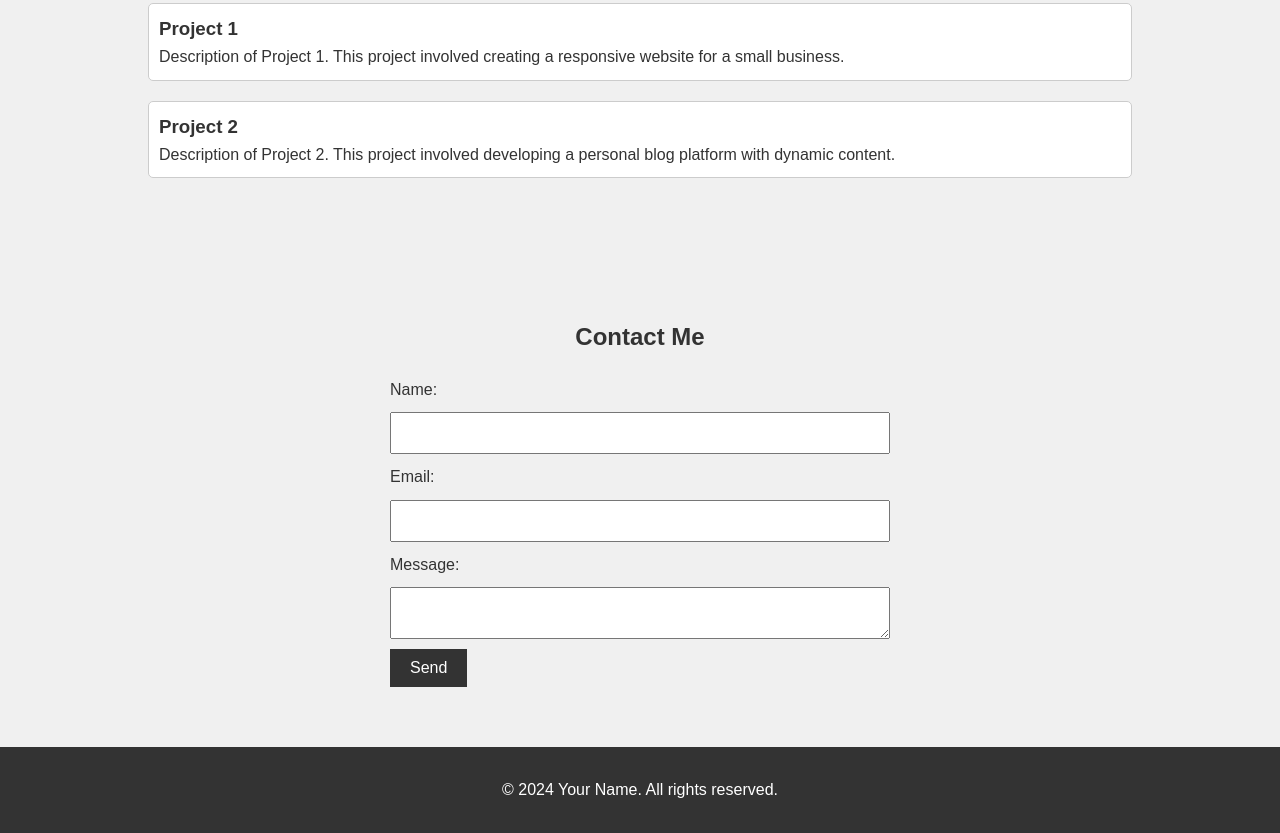
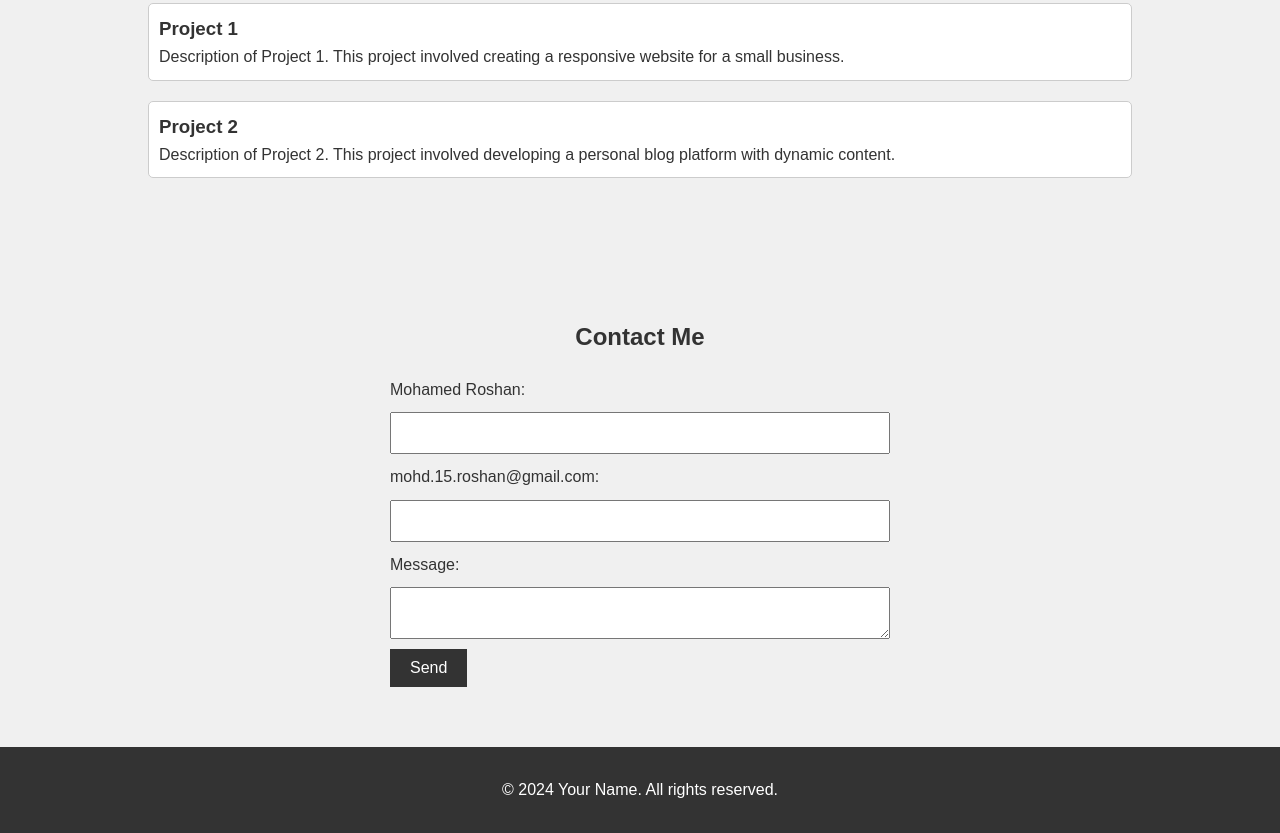
Before and after one commit to MohamedRoshan/MohamedRoshan.github.io, a plain HTML site: page index.html in a window 1280 px wide. Shown: the part 638-1471 px from the top of the page. Drawn offline with Linux system fonts and the light colour scheme.

Commit message:
Update index.html

```diff
--- a/index.html
+++ b/index.html
@@ -158,9 +158,9 @@
         <div class="container">
             <h2>Contact Me</h2>
             <form action="#" method="POST">
-                <label for="name">Name:</label>
+                <label for="name">Mohamed Roshan:</label>
                 <input type="text" id="name" name="name" required>
-                <label for="email">Email:</label>
+                <label for="email">mohd.15.roshan@gmail.com:</label>
                 <input type="email" id="email" name="email" required>
                 <label for="message">Message:</label>
                 <textarea id="message" name="message" required></textarea>
```
